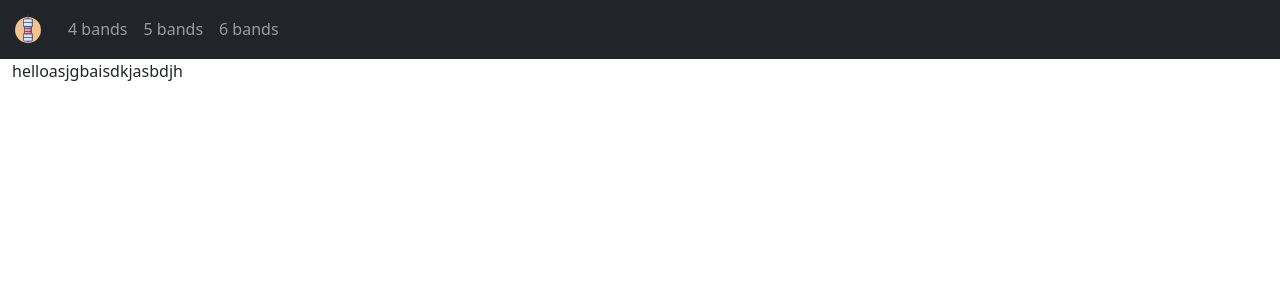
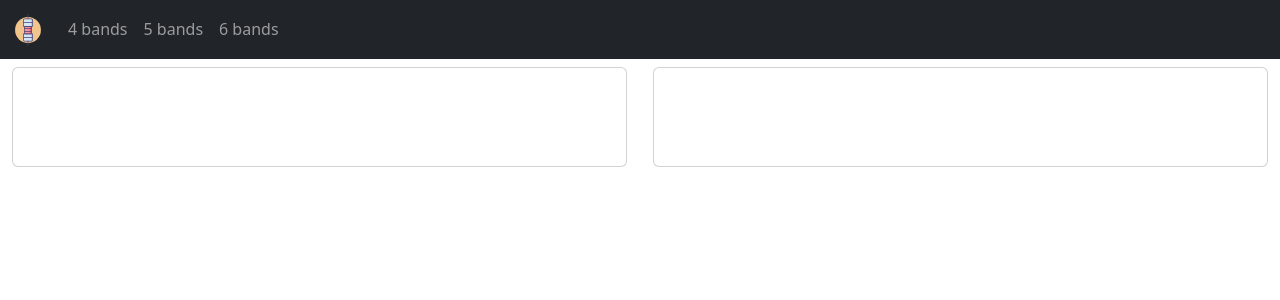
Before and after one commit to Prateek7805/react-resistor-decoder, a React (Create React App) app: page / in a window 1280 px wide. Shown: the top 300 px of the page. Built offline with nearby package versions, Linux system fonts and the light colour scheme; the HTML template or start-up script is replaced by a standard one.

Commit message:
basic layout

```diff
--- a/src/App.js
+++ b/src/App.js
@@ -3,14 +3,26 @@ import Navbaar from './components/Navbar/Navbar';
 import '../node_modules/bootstrap/dist/css/bootstrap.min.css';
 import '../node_modules/bootstrap/dist/js/bootstrap.min.js';
 import './App.css';
+import {Card} from 'react-bootstrap';
 function App() {
 
     const [navHeight, setNavHeight] = useState(20);
   return (
     <div className="App">
       <Navbaar dimension={[navHeight, setNavHeight]}/>
-      <div className='container-fluid content' style={{top: navHeight}}>
-        <p>helloasjgbaisdkjasbdjh</p>
+      <div className='container-fluid content py-2' style={{top: navHeight}}>
+        <div className='d-flex flex-column flex-md-row'>
+          <div className='d-flex flex-column col-12 col-md-6 align-items-start'>
+            <Card style={{width: '98%', height: '100px'}}>
+
+            </Card>
+          </div>
+          <div className='d-flex flex-column col-12 col-md-6 align-items-end'>
+          <Card style={{width: '98%', height: '100px'}}>
+
+          </Card>
+          </div>
+        </div>
       </div>
     </div>
   );
```
